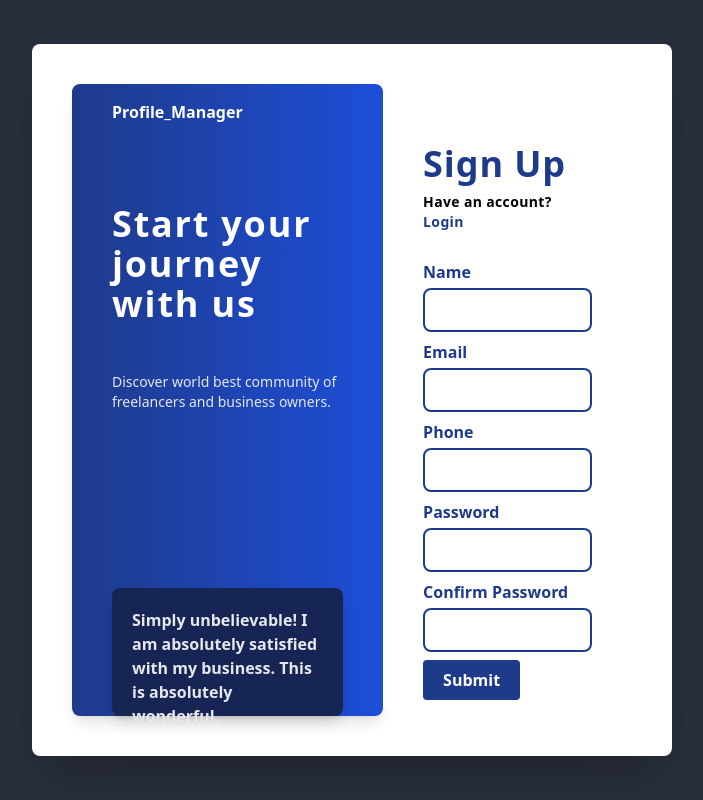
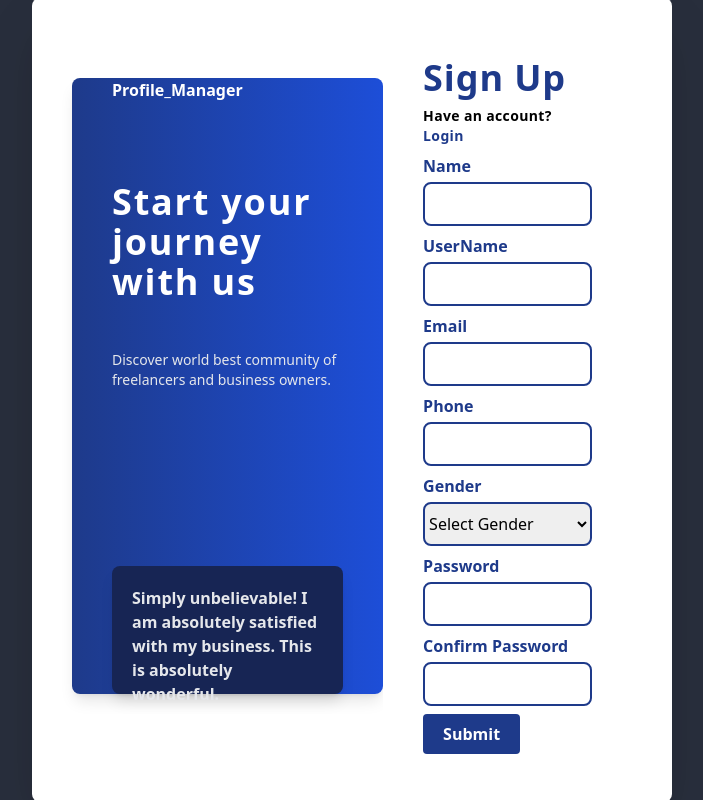
Before and after one commit to khanshahnwaz/ProfileManageFrontend, a Next.js app: page / in a window 1280 px wide. Both pictures are taken after a click on the element "Register". Shown: the whole page, without its empty margins (288-991 px from the left). Built offline with nearby package versions, Linux system fonts and the light colour scheme.

Commit message:
frontend and backend done with all validations

```diff
--- a/Components/Connections/Connections.js
+++ b/Components/Connections/Connections.js
@@ -4,10 +4,12 @@ import { useEffect, useState, useContext } from "react";
 import Error from "../Modals/Error";
 import Successful from "../Modals/Successful";
 import { ProfileContext } from "@/Context/ProfileState";
+import Loader from "../Loader";
 const Connection = () => {
   const context = useContext(ProfileContext);
   const [connections, setConnections] = useState([]);
   const [notConnected, setNotConnected] = useState([]);
+  const[open,setOpen]=useState(false)
   useEffect(() => {
     async function fetchData() {
       const response = await fetch(
@@ -20,10 +22,12 @@ const Connection = () => {
           },
         }
       );
+      setOpen(true);
       const result = await response.json();
       console.log("data recieved from ", response);
       setConnections(result.Connected);
       setNotConnected(result.NConnected);
+      setOpen(false)
     }
     fetchData();
   }, [context]);
@@ -32,6 +36,7 @@ const Connection = () => {
     <>
       <Error url="/home" />
       <Successful url="/home" />
+      <Loader open={open} setOpen={setOpen}/>
       <div className="w-full">
         <div className=" sm:w-4/5 w-[90%] sm:px-10 px-5 h-full mx-auto lg:mx-0">
           <div className="min-h-1/2">
--- a/Components/EditWindows/EditProfile.js
+++ b/Components/EditWindows/EditProfile.js
@@ -18,8 +18,9 @@ const EditProfile = (props) => {
   const [visiEmail, setViisiEmail] = useState(false);
   const [visiName, setVisiName] = useState(false);
   const [visiPhone, setVisiPhone] = useState(false);
-
-  const { Name, Email, Phone } = props.data;
+ const[visiUserName,setVisiUserName]=useState(false);
+ const[visiGender,setVisiGender]=useState(false)
+  const { Name, Email, Phone,UserName,Gender } = props.data;
 
   // Formik library
   const formik = useFormik({
@@ -27,11 +28,18 @@ const EditProfile = (props) => {
       name: Name,
       email: Email,
       phone: Phone,
+      userName:UserName,
+      gender:Gender
     },
     enableReinitialize: true,
     validate: (values) => {
       console.log(formik.values);
       const errors = {};
+
+      if(!values.gender)
+      errors.gender="Required"
+      if(!values.userName)
+        errors.userName="Required"
 
       if (!values.email) {
         errors.email = "Required";
@@ -55,6 +63,8 @@ const EditProfile = (props) => {
         email: values.email,
         name: values.name,
         phone: values.phone,
+        userName:values.userName,
+        gender:values.gender
       };
       // console.log("sent data",JSON.stringify(data))
       const response = await fetch(`${context.url}/user/editProfile`, {
@@ -76,6 +86,13 @@ const EditProfile = (props) => {
   });
 
   useEffect(() => {
+
+    if(formik.errors.gender && formik.touched.gender)
+      setVisiGender(true);
+    else setVisiGender(false)
+    if(formik.errors.userName && formik.touched.userName)
+      setVisiUserName(true);
+    else setVisiUserName(false)
     if (formik.errors.email && formik.touched.email) {
       setViisiEmail(true);
     } else setViisiEmail(false);
@@ -160,6 +177,30 @@ const EditProfile = (props) => {
 
                   <div>
                     <label
+                      htmlFor="userName"
+                      className="float-left text-blue-900 font-bold"
+                    >
+                      UserName
+                    </label>
+                    <br />
+                    <Tippy
+                      visible={visiUserName}
+                      content={formik.errors.userName}
+                      placement="top-end"
+                    >
+                      <input
+                        type="text"
+                        className="border-2 border-[#bd8ce2] rounded-lg float-left mt-1 py-2 w-full"
+                        name="userName"
+                        onBlur={formik.handleBlur}
+                        onChange={formik.handleChange}
+                        value={formik.values.userName}
+                      ></input>
+                    </Tippy>
+                  </div>
+
+                  <div>
+                    <label
                       htmlFor="phone"
                       className="float-left text-blue-900 font-bold"
                     >
@@ -181,6 +222,41 @@ const EditProfile = (props) => {
                       ></input>
                     </Tippy>
                   </div>
+                   {/* gender */}
+                <div>
+                  <label
+                    htmlFor="gender"
+                    className="float-left text-blue-900 font-bold"
+                  >
+                    Gender
+                  </label>
+                  <br />
+                  <Tippy
+                    visible={visiGender}
+                    content={formik.errors.gender}
+                    placement="top-end"
+                  >
+                    <select
+                    name="gender"
+                    className="border-2 border-blue-900 rounded-lg float-left mt-1 py-2 w-full"
+                     value={formik.values.gender}
+                     onChange={formik.handleChange}
+                     onBlur={formik.handleBlur}>
+                      <option value="">Select Gender</option>
+                      <option value="Male">Male</option>
+                      <option value="Female">Female</option>
+                      <option value="Non Binary">Non Binary</option>
+                    </select>
+                    {/* <input
+                      type="text"
+                      className="border-2 border-blue-900 rounded-lg float-left mt-1 py-2 w-full"
+                      name="gender"
+                      onBlur={formik.handleBlur}
+                      onChange={formik.handleChange}
+                      value={formik.values.phone}
+                    ></input> */}
+                  </Tippy>
+                </div>
                 </div>
 
                 <button
--- /dev/null
+++ b/Components/Loader.js
@@ -0,0 +1,31 @@
+'use client';
+
+import { motion } from 'framer-motion';
+
+const Loader = ({open,setOpen}) => {
+    if(open){
+    return (
+    <div className="fixed top-0 left-0 w-full h-full flex items-center justify-center bg-gray-900 bg-opacity-50 z-50">
+      <div className="flex space-x-2">
+        {[0, 1, 2].map((i) => (
+          <motion.div
+            key={i}
+            className="w-4 h-4 bg-blue-800 rounded-full"
+            animate={{
+              y: [0, -10, 0],
+            }}
+            transition={{
+              duration: 0.6,
+              repeat: Infinity,
+              repeatType: 'loop',
+              delay: i * 0.2,
+            }}
+          />
+        ))}
+      </div>
+    </div>
+  )
+}else return null;
+};
+
+export default Loader;
--- a/Components/Profile/Profile.js
+++ b/Components/Profile/Profile.js
@@ -43,8 +43,25 @@ function Profile(props) {
 
                 {/* first form section */}
                 <div className="w-full border-2 border-gray-200 p-3 ">
-                  {/* email */}
+
+
                   <div className='min-w-0 grid gap-y-3'>
+
+
+{/* username */}
+                  <div className="flex justify-between">
+                      <div>
+                        <p>UserName</p>
+                        <p>{userData.UserName}</p>
+                      </div>
+                      <button
+                        className="px-4  rounded-xl bg-gray-200 h-max my-auto"
+                        onClick={() => context.setEditProfile(true)}
+                      >
+                        Edit
+                      </button>
+                    </div>
+{/* email */}
                     <div className="flex justify-between">
                       <div>
                         <p>Email</p>
@@ -70,8 +87,19 @@ function Profile(props) {
                         Edit
                       </button>
                     </div>
-
-
+                  {/* gender */}
+                  <div className="flex justify-between">
+                      <div>
+                        <p>Gender</p>
+                        <p>{userData.Gender}</p>
+                      </div>
+                      <button
+                        className="px-4 rounded-xl bg-gray-200 h-max my-auto"
+                        onClick={() => context.setEditProfile(true)}
+                      >
+                        Edit
+                      </button>
+                    </div>
                   {/* phone  */}
                   <div className="flex justify-between">
                     <div>
--- a/Components/auth/Login.jsx
+++ b/Components/auth/Login.jsx
@@ -10,6 +10,7 @@ import Tippy from "@tippyjs/react";
 import "tippy.js/dist/tippy.css";
 import { ProfileContext } from "@/Context/ProfileState";
 import { useRouter } from "next/router";
+import Loader from "../Loader";
 const Login = (props) => {
   const router=useRouter();
   const context = useContext(ProfileContext);
@@ -17,7 +18,7 @@ const Login = (props) => {
   // state to manage the error tooltip for every input box
   const [visiEmail, setViisiEmail] = useState(false);
   const [visiPassword, setVisiPassword] = useState(false);
-
+  const[open,setOpen]=useState(false)
   // Formik library
   const formik = useFormik({
     initialValues: {
@@ -47,6 +48,7 @@ const Login = (props) => {
         Password: values.password,
       };
       // console.log("sent data",JSON.stringify(data))
+      setOpen(true);
       const response = await fetch(`${context.url}/user/login`, {
         method: "POST",
         headers: {
@@ -56,7 +58,7 @@ const Login = (props) => {
       });
       const result = await response.json();
       console.log(result.Message);
-      // result.status===200?localStorage.setItem({token:result.token}):null
+      setOpen(false)
       if (result.status === 200) {
         router.push('/home');
         // context.setSuccessMessage(result.Message);
@@ -83,6 +85,7 @@ const Login = (props) => {
       {/* <!-- Overlay element --> */}
       <Error url="/" />
       <Successful url="/home" />
+      <Loader open={open} setOpen={setOpen}/>
       <div className="fixed  z-30 w-screen h-screen inset-0 bg-gray-900 bg-opacity-90"></div>
 
       <div
--- a/Components/auth/Signup.jsx
+++ b/Components/auth/Signup.jsx
@@ -8,15 +8,23 @@ import { ProfileContext } from "../../Context/ProfileState";
 import SuccessModal from "../Modals/Successful";
 import ErrorModal from "../Modals/Error";
 import { useRouter } from "next/router";
+import Loader from "../Loader"
 const SignUp = (props) => {
   const router=useRouter();
   const context = useContext(ProfileContext);
 
   // state to manage the error tooltip for every input box
   const [visiEmail, setVisiEmail] = useState(false);
+  const[visiName,setVisiName]=useState(false);
+  const[visiUserName,setVisiUserName]=useState(false);
+  const[visiGender,setVisiGender]=useState(false)
   const [visiPhone, setVisiPhone] = useState(false);
   const [visiPassword, setVisiPassword] = useState(false);
   const [visiConPassword, setVisiConPassword] = useState(false);
+
+
+  // open loader
+  const[open,setOpen]=useState(false);
   // Formik library
   const formik = useFormik({
     initialValues: {
@@ -25,9 +33,15 @@ const SignUp = (props) => {
       phone: "",
       password: "",
       confirmPassword: "",
+      userName:"",
+      gender:""
     },
     validate: (values) => {
       const errors = {};
+      if(!values.gender)
+        errors.gender="Required"
+      if(!values.userName)
+        errors.userName="Required"
       if (!values.name) {
         errors.name = "Required";
       }
@@ -55,6 +69,7 @@ const SignUp = (props) => {
     },
     onSubmit: async (values) => {
       console.log("Form data is ", values);
+      setOpen(true);
       const response = await fetch(`${context.url}/user/signUp`, {
         method: "POST",
         headers: {
@@ -63,6 +78,7 @@ const SignUp = (props) => {
         body: JSON.stringify(values),
       });
       const dat = await response.json();
+      setOpen(false)
       if (dat.status == 201) {
         // context.setSuccessMessage(dat.Message);
         localStorage.setItem("token", dat.token);
@@ -75,6 +91,15 @@ const SignUp = (props) => {
   useEffect(() => {
     console.log("touched", formik.touched);
     console.log("errors", formik.errors);
+    if(formik.errors.gender && formik.touched.gender)
+      setVisiGender(true);
+    else setVisiGender(false)
+    if(formik.errors.userName && formik.touched.userName)
+      setVisiUserName(true);
+    else setVisiUserName(false);
+    if(formik.errors.name && formik.touched.name){
+      setVisiName(true);
+    }else setVisiName(false)
     if (formik.errors.email && formik.touched.email) {
       setVisiEmail(true);
     } else setVisiEmail(false);
@@ -93,6 +118,7 @@ const SignUp = (props) => {
     <>
       <SuccessModal url="/home" />
       <ErrorModal url="/" />
+      <Loader open={open} setOpen={setOpen}/>
       {/* <!-- Overlay element --> */}
       <div className="fixed  z-30 w-screen h-screen inset-0 bg-gray-900 bg-opacity-90"></div>
 
@@ -101,8 +127,8 @@ const SignUp = (props) => {
         className=" flex fixed top-1/2 left-1/2 -translate-y-1/2 -translate-x-1/2 z-40  bg-white rounded-lg shadow-2xl p-10 md:w-[50%] w-[92%] "
       >
         {/* left division */}
-        <div className="h-max bg-gradient-to-r from-blue-900 to-blue-700  border-white rounded-lg shadow-lg w-[350px] hidden lg:block">
-          <p className="text-left text-base font-bold text-white pl-10 mt-4">
+        <div className="mt-10 h-max bg-gradient-to-r from-blue-900 to-blue-700  border-white rounded-lg shadow-lg w-[350px] hidden lg:block">
+          <p className="text-left text-base font-bold text-white pl-10 ">
             Profile_Manager
           </p>
           <p className="text-4xl tracking-wider text-left mt-10 p-10 text-white font-bold">
@@ -118,7 +144,7 @@ const SignUp = (props) => {
         </div>
         {/* right division */}
         <div className="bg-white h-full w-[100%] lg:w-[50%] ">
-          <div className="mt-5 p-5 md:p-10 mb-0">
+          <div className=" p-5 md:px-10 mb-0">
             <p className="text-left text-4xl font-bold tracking-wide text-blue-900">
               Sign Up
             </p>
@@ -148,7 +174,7 @@ const SignUp = (props) => {
                   </label>
 
                   <Tippy
-                    visible={visiEmail}
+                    visible={visiName}
                     content={formik.errors.name}
                     placement="top-end"
                   >
@@ -162,6 +188,31 @@ const SignUp = (props) => {
                     ></input>
                   </Tippy>
                 </div>
+                {/* username */}
+                <div>
+                  <label
+                    htmlFor="userName"
+                    className="float-left text-blue-900 font-bold"
+                  >
+                    UserName
+                  </label>
+
+                  <Tippy
+                    visible={visiUserName}
+                    content={formik.errors.userName}
+                    placement="top-end"
+                  >
+                    <input
+                      type="text"
+                      className="border-2 border-blue-900 rounded-lg float-left mt-1 py-2 w-full"
+                      name="userName"
+                      onBlur={formik.handleBlur}
+                      onChange={formik.handleChange}
+                      value={formik.values.userName}
+                    ></input>
+                  </Tippy>
+                </div>
+
                 <div>
                   <label
                     htmlFor="email"
@@ -206,6 +257,42 @@ const SignUp = (props) => {
                       onChange={formik.handleChange}
                       value={formik.values.phone}
                     ></input>
+                  </Tippy>
+                </div>
+
+                {/* gender */}
+                <div>
+                  <label
+                    htmlFor="gender"
+                    className="float-left text-blue-900 font-bold"
+                  >
+                    Gender
+                  </label>
+                  <br />
+                  <Tippy
+                    visible={visiGender}
+                    content={formik.errors.gender}
+                    placement="top-end"
+                  >
+                    <select
+                    name="gender"
+                    className="border-2 border-blue-900 rounded-lg float-left mt-1 py-2 w-full"
+                     value={formik.values.gender}
+                     onChange={formik.handleChange}
+                     onBlur={formik.handleBlur}>
+                      <option value="">Select Gender</option>
+                      <option value="Male">Male</option>
+                      <option value="Female">Female</option>
+                      <option value="Non Binary">Non Binary</option>
+                    </select>
+                    {/* <input
+                      type="text"
+                      className="border-2 border-blue-900 rounded-lg float-left mt-1 py-2 w-full"
+                      name="gender"
+                      onBlur={formik.handleBlur}
+                      onChange={formik.handleChange}
+                      value={formik.values.phone}
+                    ></input> */}
                   </Tippy>
                 </div>
                 <div>
--- a/Context/ProfileState.js
+++ b/Context/ProfileState.js
@@ -9,8 +9,8 @@ const ProfileState = (props) => {
    })
 
   //  save the domain , since localy our server is running on port 3001
-  // const url='http://localhost:3001'
-  const url='https://profilemanager-api.vercel.app'
+  const url='http://localhost:3001'
+  // const url='https://profilemanager-api.vercel.app'
      // state to enable or disable the successfull modal box
      const [successMessage, setSuccessMessage] = useState(null);
      // state to enable or disable the error modal box
--- a/package.json
+++ b/package.json
@@ -7,7 +7,7 @@
     "build": "next build",
     "start": "next start",
     "lint": "next lint",
-    "both":"concurrently \"npm run start\" \"nodemon ./Backend/index.js\" "
+    "both": "concurrently \"npm run start\" \"nodemon ./Backend/index.js\" "
   },
   "dependencies": {
     "@tippyjs/react": "^4.2.6",
@@ -19,6 +19,7 @@
     "eslint": "8.47.0",
     "eslint-config-next": "13.4.16",
     "formik": "^2.4.3",
+    "framer-motion": "^12.4.7",
     "next": "13.4.16",
     "nodemon": "^3.0.1",
     "postcss": "8.4.28",
```
Also changed, not shown: 1 other file (tests, documents, lock files or other folders).
